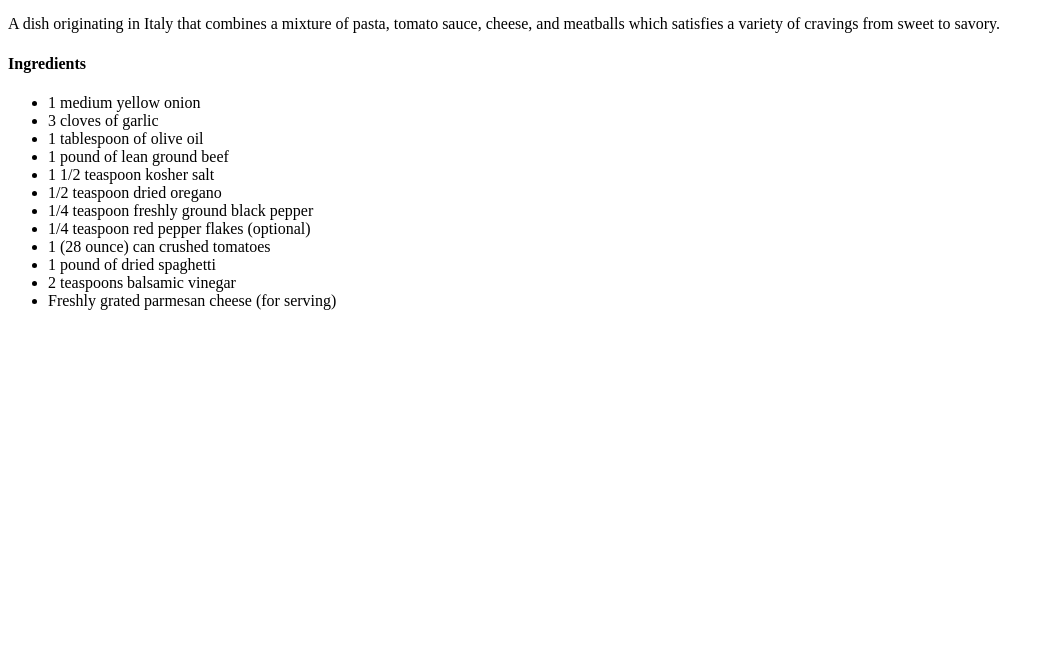
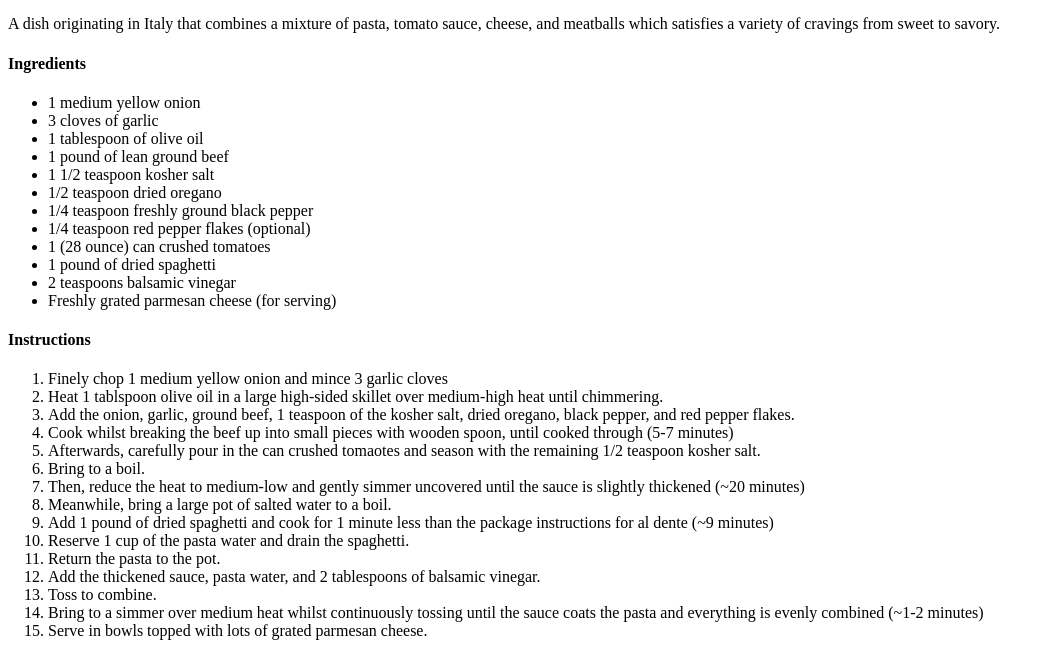
Before and after one commit to NaClIsGood/odin-recipes, a plain HTML site: page recipes/spaghetti.html in a window 1280 px wide. Shown: the part 428-1084 px from the top of the page, without its empty margins (0-1054 px from the left). Before the commit the page ends 800 px from the top, so only its background shows below. Drawn offline with Linux system fonts and the light colour scheme.

Commit message:
Wrote the instructions for recipe

```diff
--- a/recipes/spaghetti.html
+++ b/recipes/spaghetti.html
@@ -32,6 +32,26 @@
             <li>Freshly grated parmesan cheese (for serving)</li>
         </ul>
     </div>
+    <div>
+        <h4>Instructions</h4>
+        <ol>
+            <li>Finely chop 1 medium yellow onion and mince 3 garlic cloves</li>
+            <li>Heat 1 tablspoon olive oil in a large high-sided skillet over medium-high heat until chimmering.</li>
+            <li>Add the onion, garlic, ground beef, 1 teaspoon of the kosher salt, dried oregano, black pepper, and red pepper flakes.</li>
+            <li>Cook whilst breaking the beef up into small pieces with wooden spoon, until cooked through (5-7 minutes)</li>
+            <li>Afterwards, carefully pour in the can crushed tomaotes and season with the remaining 1/2 teaspoon kosher salt.</li>
+            <li>Bring to a boil.</li>
+            <li>Then, reduce the heat to medium-low and gently simmer uncovered until the sauce is slightly thickened (~20 minutes)</li>
+            <li>Meanwhile, bring a large pot of salted water to a boil.</li>
+            <li>Add 1 pound of dried spaghetti and cook for 1 minute less than the package instructions for al dente (~9 minutes)</li>
+            <li>Reserve 1 cup of the pasta water and drain the spaghetti.</li>
+            <li>Return the pasta to the pot.</li>
+            <li>Add the thickened sauce, pasta water, and 2 tablespoons of balsamic vinegar.</li>
+            <li>Toss to combine.</li>
+            <li>Bring to a simmer over medium heat whilst continuously tossing until the sauce coats the pasta and everything is evenly combined (~1-2 minutes)</li>
+            <li>Serve in bowls topped with lots of grated parmesan cheese.</li>
+        </ol>
+    </div>
 
 </body>
 </html>
```
